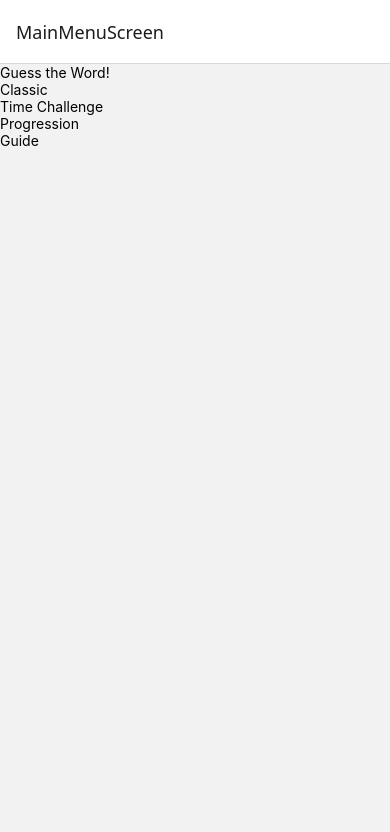
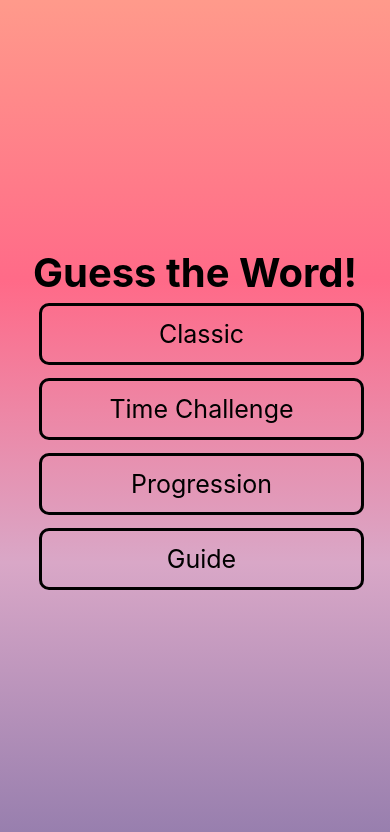
Before and after one commit to IrvinToh/FPFinal, a React Native app: screen /MainMenuScreen in a window 390 px wide. Shown: the top 832 px of the page. Built offline with nearby package versions, Linux system fonts and the light colour scheme.

Commit message:
added styling for main menu screen

```diff
--- a/App.js
+++ b/App.js
@@ -4,6 +4,11 @@ import React from 'react';
 import { NavigationContainer } from '@react-navigation/native';  // Import the navigation container
 import { createStackNavigator } from '@react-navigation/stack'; // Import stack navigator
 import MainMenuScreen from './Screens/MainMenuScreen.js'; //import MainMenuScreen
+import ClassicScreen from './Screens/ClassicScreen.js'; //import MainMenuScreen
+import TimeChallengeScreen from './Screens/TimeChallengeScreen.js'; //import MainMenuScreen
+import ProgressionScreen from './Screens/ProgressionScreen.js'; //import MainMenuScreen
+import GuideScreen from './Screens/GuideScreen.js'; //import MainMenuScreen
+
 
 const Stack = createStackNavigator(); //Initalise stack navigator
 
@@ -12,18 +17,12 @@ export default function App() {
 
     <NavigationContainer>{/* Navigation container that holds all screens */}
       <Stack.Navigator initialRouteName="MainMenuScreen">
-        <Stack.Screen name="MainMenuScreen" component={MainMenuScreen} />
+        <Stack.Screen name="MainMenuScreen" component={MainMenuScreen} options={{headerShown: false}} />
+        <Stack.Screen name="ClassicScreen" component={ClassicScreen} options={{headerShown: false}} />
+        <Stack.Screen name="TimeChallengeScreen" component={TimeChallengeScreen} options={{headerShown: false}} />
+        <Stack.Screen name="ProgressionScreen" component={ProgressionScreen} options={{headerShown: false}} />
+        <Stack.Screen name="GuideScreen" component={GuideScreen} options={{headerShown: false}} />
       </Stack.Navigator>
     </NavigationContainer>
   );
 }
-
-//test comment
-const styles = StyleSheet.create({
-  container: {
-    flex: 1,
-    backgroundColor: '#fff',
-    alignItems: 'center',
-    justifyContent: 'center',
-  },
-});
--- a/Screens/ClassicScreen.js
+++ b/Screens/ClassicScreen.js
@@ -0,0 +1,25 @@
+import { LinearGradient } from 'expo-linear-gradient';
+import React from 'react';
+import { View, Text, StyleSheet,TouchableOpacity } from 'react-native';
+
+const ClassicScreen = ({ navigation }) => {
+  return (
+    <LinearGradient colors={['#ff9a8b', '#ff6a88', '#d9a7c7', '#957DAD']} style={styles.container}>
+      <View>
+
+      </View>
+    </LinearGradient>
+
+  );
+};
+
+const styles = StyleSheet.create({
+  container: {
+    flex: 1,
+    flexDirection: 'row',
+    justifyContent: 'center',
+    alignItems: 'center',
+  },
+});
+
+export default ClassicScreen;
--- a/Screens/GuideScreen.js
+++ b/Screens/GuideScreen.js
@@ -0,0 +1,25 @@
+import { LinearGradient } from 'expo-linear-gradient';
+import React from 'react';
+import { View, Text, StyleSheet,TouchableOpacity } from 'react-native';
+
+const GuideScreen = ({ navigation }) => {
+  return (
+    <LinearGradient colors={['#ff9a8b', '#ff6a88', '#d9a7c7', '#957DAD']} style={styles.container}>
+      <View>
+
+      </View>
+    </LinearGradient>
+
+  );
+};
+
+const styles = StyleSheet.create({
+  container: {
+    flex: 1,
+    flexDirection: 'row',
+    justifyContent: 'center',
+    alignItems: 'center',
+  },
+});
+
+export default GuideScreen;
--- a/Screens/MainMenuScreen.js
+++ b/Screens/MainMenuScreen.js
@@ -1,10 +1,12 @@
+import { LinearGradient } from 'expo-linear-gradient';
 import React from 'react';
 import { View, Text, StyleSheet,TouchableOpacity } from 'react-native';
 
 const MainMenuScreen = ({ navigation }) => {
   return (
+    <LinearGradient colors={['#ff9a8b', '#ff6a88', '#d9a7c7', '#957DAD']} style={styles.container}>
       <View>
-      <Text>Guess the Word!</Text>
+        <Text style={styles.title}>Guess the Word!</Text>
         <TouchableOpacity
           style={styles.button}
           onPress={() => navigation.navigate('ClassicScreen')}  // Navigate to the classic screen
@@ -30,11 +32,35 @@ const MainMenuScreen = ({ navigation }) => {
           <Text style={styles.buttonText}>Guide</Text>
         </TouchableOpacity>
       </View>
+    </LinearGradient>
+
   );
 };
 
 const styles = StyleSheet.create({
+  container: {
+    flex: 1,
+    flexDirection: 'row',
+    justifyContent: 'center',
+    alignItems: 'center',
+  },
+  title: {
+    fontSize: 40,
+    fontWeight: 'bold',
+  },
   button: {
+    borderWidth: 3,
+    paddingVertical: '4%',
+    paddingHorizontal: '4%',
+    margin: '2%',
+    width: '100%',
+    borderRadius: 10,
+    justifyContent: 'center',
+    alignItems: 'center',
+
+  },
+  buttonText: {
+    fontSize: 25,
 
   },
 });
--- a/Screens/ProgressionScreen.js
+++ b/Screens/ProgressionScreen.js
@@ -0,0 +1,25 @@
+import { LinearGradient } from 'expo-linear-gradient';
+import React from 'react';
+import { View, Text, StyleSheet,TouchableOpacity } from 'react-native';
+
+const ProgressionScreen = ({ navigation }) => {
+  return (
+    <LinearGradient colors={['#ff9a8b', '#ff6a88', '#d9a7c7', '#957DAD']} style={styles.container}>
+      <View>
+
+      </View>
+    </LinearGradient>
+
+  );
+};
+
+const styles = StyleSheet.create({
+  container: {
+    flex: 1,
+    flexDirection: 'row',
+    justifyContent: 'center',
+    alignItems: 'center',
+  },
+});
+
+export default ProgressionScreen;
--- a/Screens/TimeChallengeScreen.js
+++ b/Screens/TimeChallengeScreen.js
@@ -0,0 +1,25 @@
+import { LinearGradient } from 'expo-linear-gradient';
+import React from 'react';
+import { View, Text, StyleSheet,TouchableOpacity } from 'react-native';
+
+const TimeChallengeScreen = ({ navigation }) => {
+  return (
+    <LinearGradient colors={['#ff9a8b', '#ff6a88', '#d9a7c7', '#957DAD']} style={styles.container}>
+      <View>
+
+      </View>
+    </LinearGradient>
+
+  );
+};
+
+const styles = StyleSheet.create({
+  container: {
+    flex: 1,
+    flexDirection: 'row',
+    justifyContent: 'center',
+    alignItems: 'center',
+  },
+});
+
+export default TimeChallengeScreen;
--- a/package.json
+++ b/package.json
@@ -7,7 +7,7 @@
     "android": "expo start --android",
     "ios": "expo start --ios",
     "web": "expo start --web",
-     "test": "jest"
+    "test": "jest"
   },
   "dependencies": {
     "@react-navigation/native": "^7.0.14",
@@ -18,7 +18,8 @@
     "react": "18.3.1",
     "react-native": "0.76.6",
     "react-native-safe-area-context": "4.12.0",
-    "react-native-screens": "~4.4.0"
+    "react-native-screens": "~4.4.0",
+    "expo-linear-gradient": "~14.0.2"
   },
   "devDependencies": {
     "@babel/core": "^7.20.0",
```
Also changed, not shown: 2 other files (tests, documents, lock files or other folders). Lines whose indentation alone changed are shown as unchanged.
